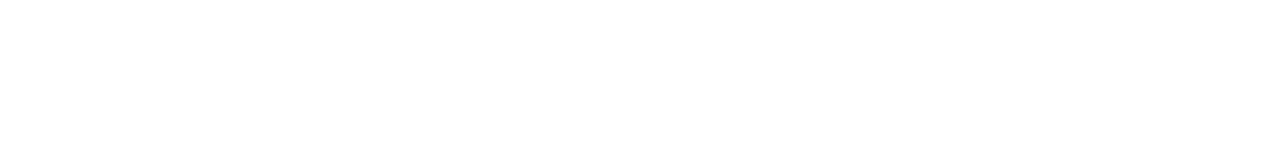
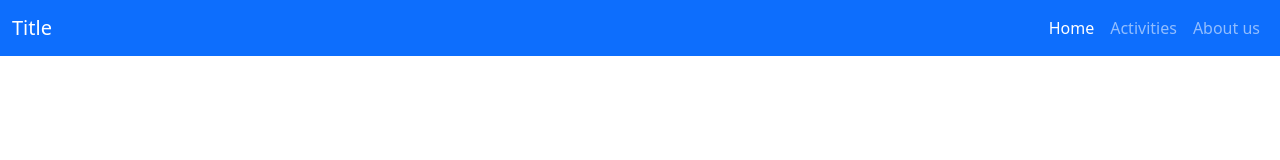
Before and after one commit to QiaoAn05/evaluation_html_2, a plain HTML site: page index.html in a window 1280 px wide. Drawn offline with nearby package versions, Linux system fonts and the light colour scheme.

Commit message:
add navbar details navbar nav-item and nav-link

```diff
--- a/index.html
+++ b/index.html
@@ -14,6 +14,22 @@
 >
 </head>
 <body>
+    <nav class="navbar navbar-expand navbar-dark bg-primary">
+        <div class="container-fluid">
+            <a class="navbar-brand" href="#">Title</a>
+            <ul class="navbar-nav">
+                <li class="nav-item">
+                    <a class="nav-link active" aria-current="page" href="#">Home</a>
+                </li>
+                <li class="nav-item">
+                    <a class="nav-link" href="#">Activities</a>
+                </li>
+                <li class="nav-item">
+                    <a class="nav-link" href="#">About us</a>
+                </li>
+            </ul>
+        </div>
 
+    </nav>
 </body>
 </html>
```
